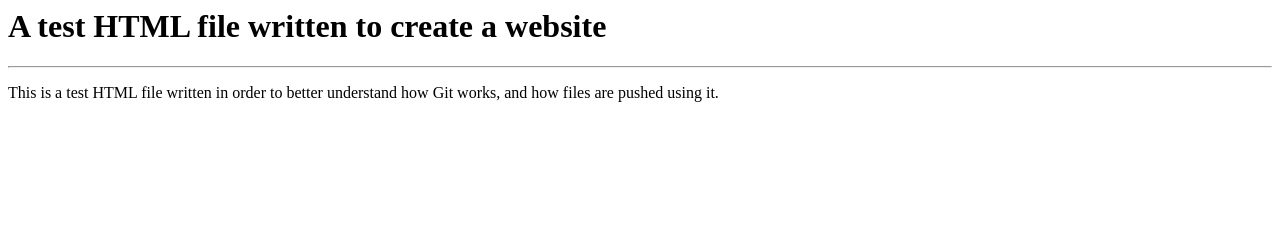
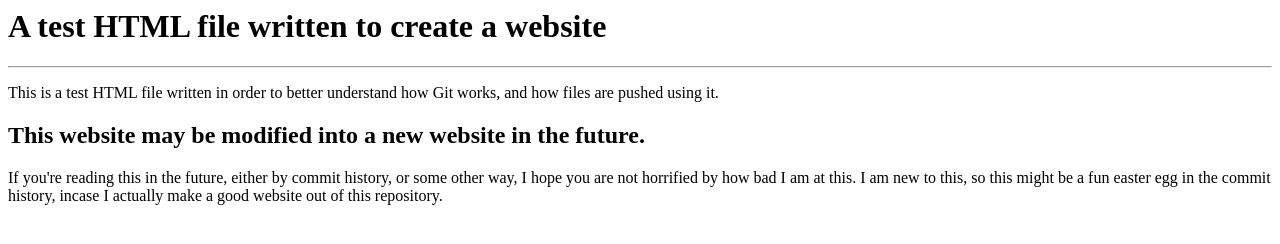
Before and after one commit to theprachurya/first-website, a plain HTML site: page index.html in a window 1280 px wide. Drawn offline with Linux system fonts and the light colour scheme.

Commit message:
Added another change, pushing using Git

```diff
--- a/index.html
+++ b/index.html
@@ -1,3 +1,5 @@
 <h1> A test HTML file written to create a website</h1>
 <hr> </hr>
 <p> This is a test HTML file written in order to better understand how Git works, and how files are pushed using it. </p>
+<h2> This website may be modified into a new website in the future.</h2>
+<p> If you're reading this in the future, either by commit history, or some other way, I hope you are not horrified by how bad I am at this. I am new to this, so this might be a fun easter egg in the commit history, incase I actually make a good website out of this repository. </p>
```
